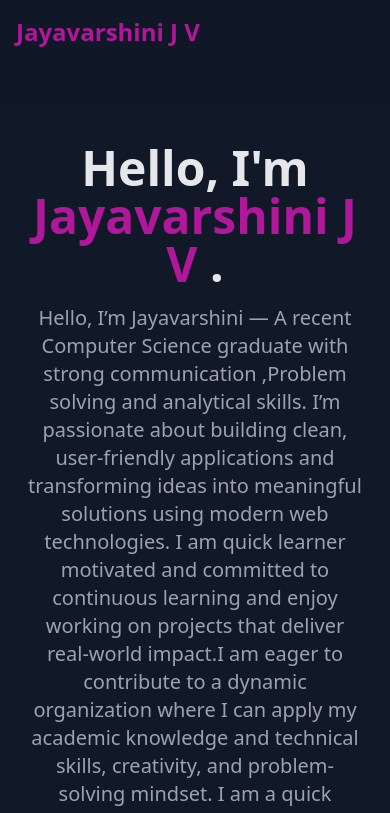
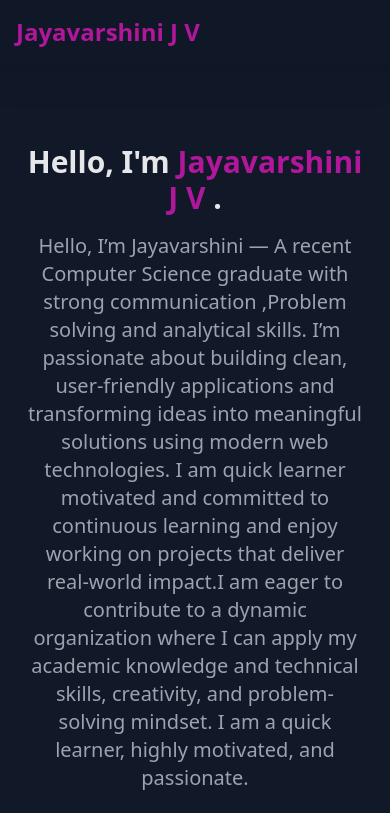
Before and after one commit to joojaya/Portfolio, a plain HTML site: page index.html in a window 390 px wide. Shown: the top 813 px of the page. Drawn offline with nearby package versions, Linux system fonts and the light colour scheme; a small style sheet from the web is missing.

Commit message:
Update index.html

```diff
--- a/index.html
+++ b/index.html
@@ -74,7 +74,7 @@
         <section id="hero" class="py-20 md:py-20 border-b border-gray-800">
             <div class="container mx-auto px-6 flex flex-col md:flex-row items-center justify-center gap-12">
                 <div class="md:w-1/2 text-center md:text-left">
-                    <h1 class="text-5xl md:text-5xl font-extrabold mb-4">
+                    <h1 class="text-3xl md:text-5xl font-extrabold mb-4">
                         Hello, I'm <span class="text-primary-indigo">Jayavarshini J V </span>.
                     </h1>
                     <p class="text-xl md:text-xl text-gray-400 mb-6">
```
